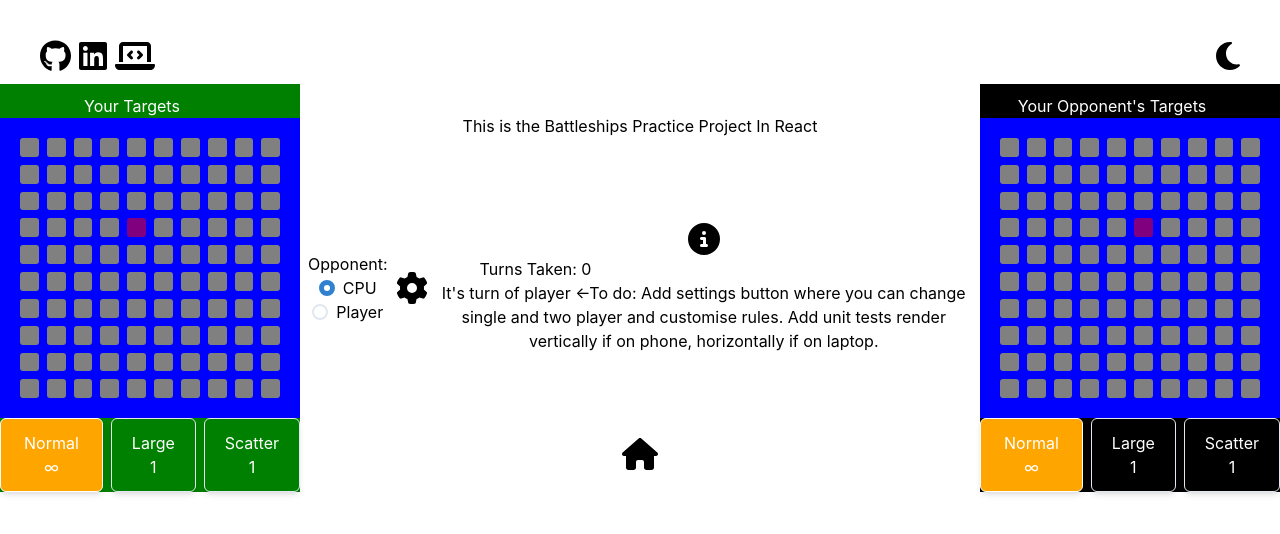
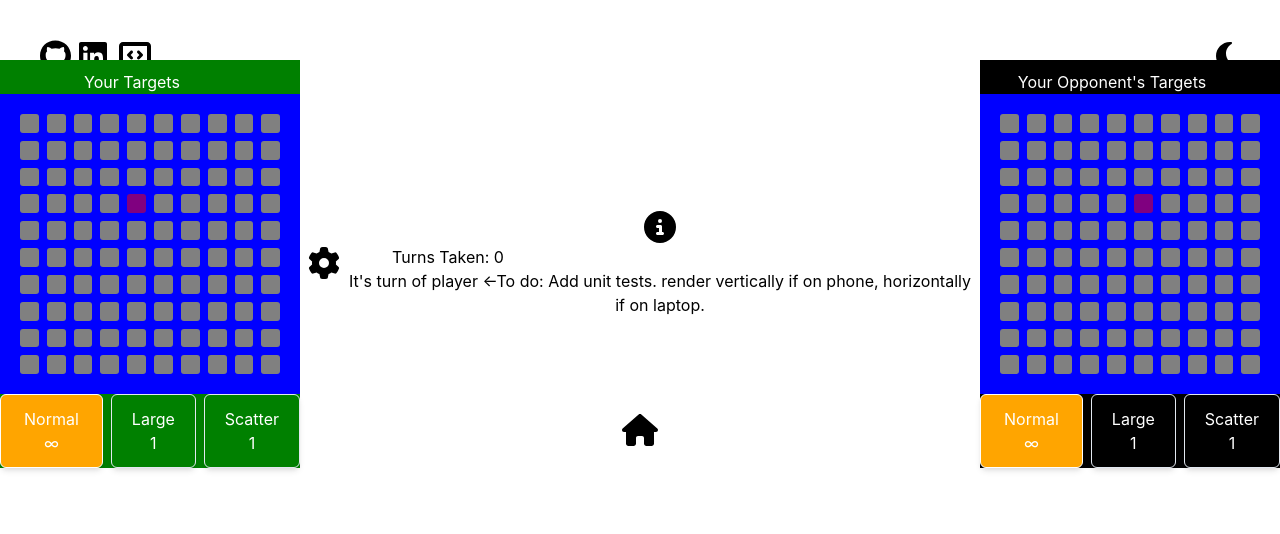
Before and after one commit to AalimCoding/AalimCoding.github.io, a React (Create React App) app: page /#/Battleships in a window 1280 px wide. Shown: the top 534 px of the page. Built offline with nearby package versions, Linux system fonts and the light colour scheme.

Commit message:
Created a BattleshipsSettings component. Moved enemy choice into this component.

```diff
--- a/src/Battleships.js
+++ b/src/Battleships.js
@@ -5,11 +5,13 @@ import { FontAwesomeIcon } from "@fortawesome/react-fontawesome";
 import { faCircleInfo, faCrown, faGear } from "@fortawesome/free-solid-svg-icons";
 import { Box, Grid, GridItem, HStack, Radio, RadioGroup, Stack, useRadioGroup } from "@chakra-ui/react";
 import BattleshipsInfo from "./BattleshipsInfo";
+import BattleshipsSettings from "./BattleshipsSettings";
 
 function Battleships() {
     const { theme } = useTheme();
 
     var [showInfo, setShowInfo] = useState(false);
+    var [showSettings, setShowSettings] = useState(false);
 
     const numGridItems = 100;
     const numRows = Math.sqrt(numGridItems);
@@ -355,9 +357,10 @@ This should help ensure the game is fair.*/
             color: theme === "light" ? "black" : "white",
             background: theme === "light" ? "white" : "black"
         }}>
-            This is the Battleships Practice Project In React
+
             <BattleshipsInfo showInfo={showInfo} />
 
+            <BattleshipsSettings showSettings={showSettings} Gamemode={Gamemode} setGamemode={setGamemode} />
 
             <HStack height={300}>
 
@@ -385,14 +388,11 @@ This should help ensure the game is fair.*/
                 </Box>
 
 
-                <Box >Opponent:
 
-                    <RadioGroup display onChange={setGamemode} value={Gamemode}>
-                        <Radio value='CPU'>CPU</Radio>
-                        <Radio value='Player'>Player</Radio>
+                <Box onClick={() => {
+                    setShowSettings(!showSettings)
 
-                    </RadioGroup>
-                </Box>
+                }}>
 
                 <FontAwesomeIcon icon={faGear} size="2x"
                         style={{
@@ -400,6 +400,8 @@ This should help ensure the game is fair.*/
                             color: theme === "light" ? "black" : "white",
                         }}
                     />
+                    </Box>
+
                 <Box onClick={() => {
                     setShowInfo(!showInfo)
 
@@ -415,8 +417,7 @@ This should help ensure the game is fair.*/
                     <Box width={200}>{'\n Turns Taken: ' + turnCount}</Box>
                     It's turn of player {whoseTurnIsIt ? "->" : "<-"}
                     To do:
-                    Add settings button where you can change single and two player and customise rules.
-                    Add unit tests
+                    Add unit tests.
                     render vertically if on phone, horizontally if on laptop.
 
                 </Box>
--- /dev/null
+++ b/src/BattleshipsSettings.js
@@ -0,0 +1,32 @@
+import { useTheme } from "./ThemeContext"
+import { Box, Radio, RadioGroup, } from "@chakra-ui/react";
+
+// provide a default value of false to prevent errors.
+function BattleshipsSettings({ showSettings = false, Gamemode, setGamemode }) {
+    const { theme } = useTheme();
+    if (showSettings) {
+        return (
+
+            <Box style={{
+                background: theme === "light" ? "white" : "black",
+                color: theme === "light" ? "black" : "white",
+            }}>
+
+                Placeholder for settings.
+                <Box >Opponent:
+
+                    <RadioGroup display onChange={setGamemode} value={Gamemode}>
+                        <Radio value='CPU'>CPU</Radio>
+                        <Radio value='Player'>Player</Radio>
+
+                    </RadioGroup>
+                </Box>
+
+            </Box>
+        )
+    }
+
+    return null
+}
+
+export default BattleshipsSettings;
```
